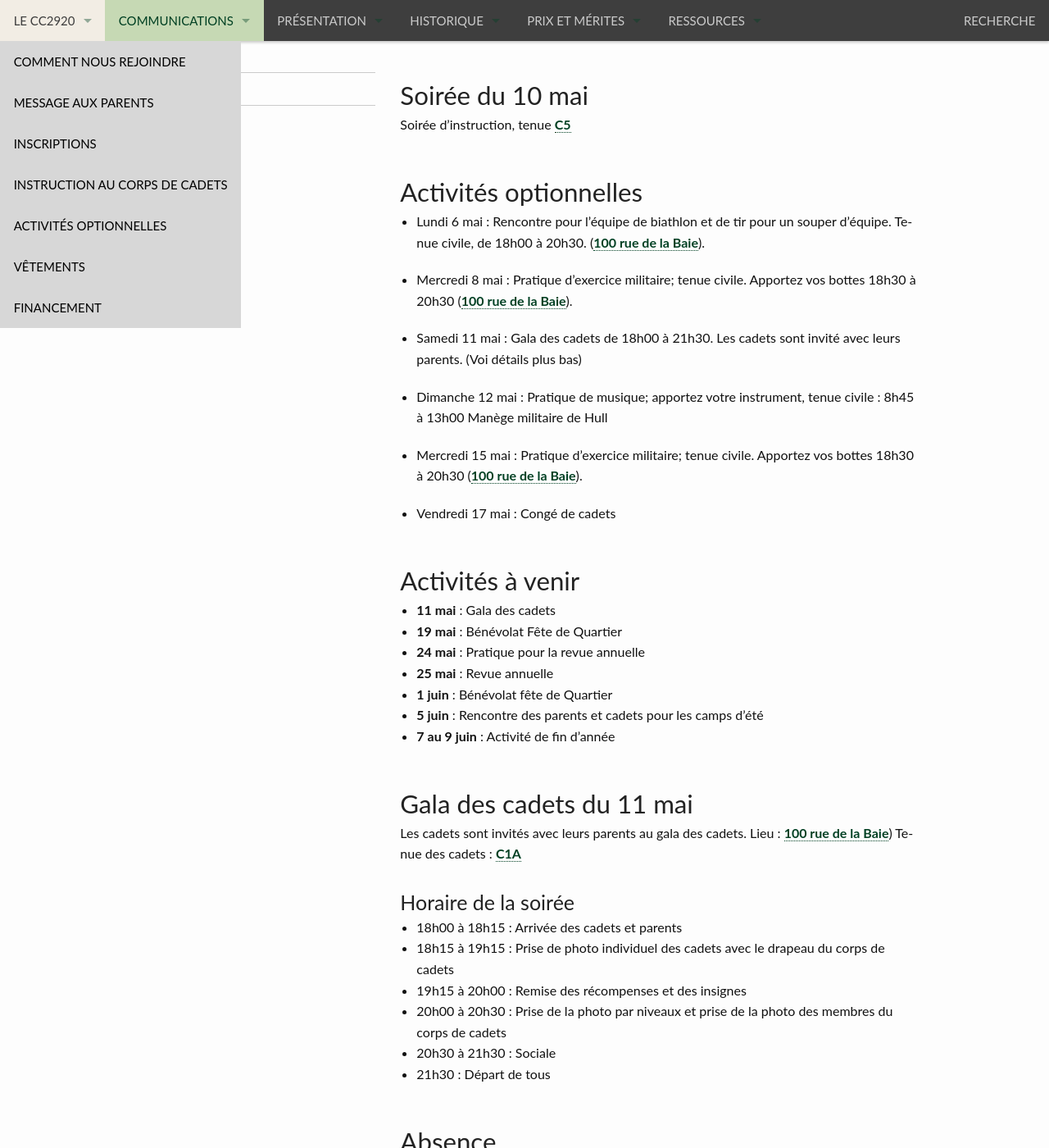
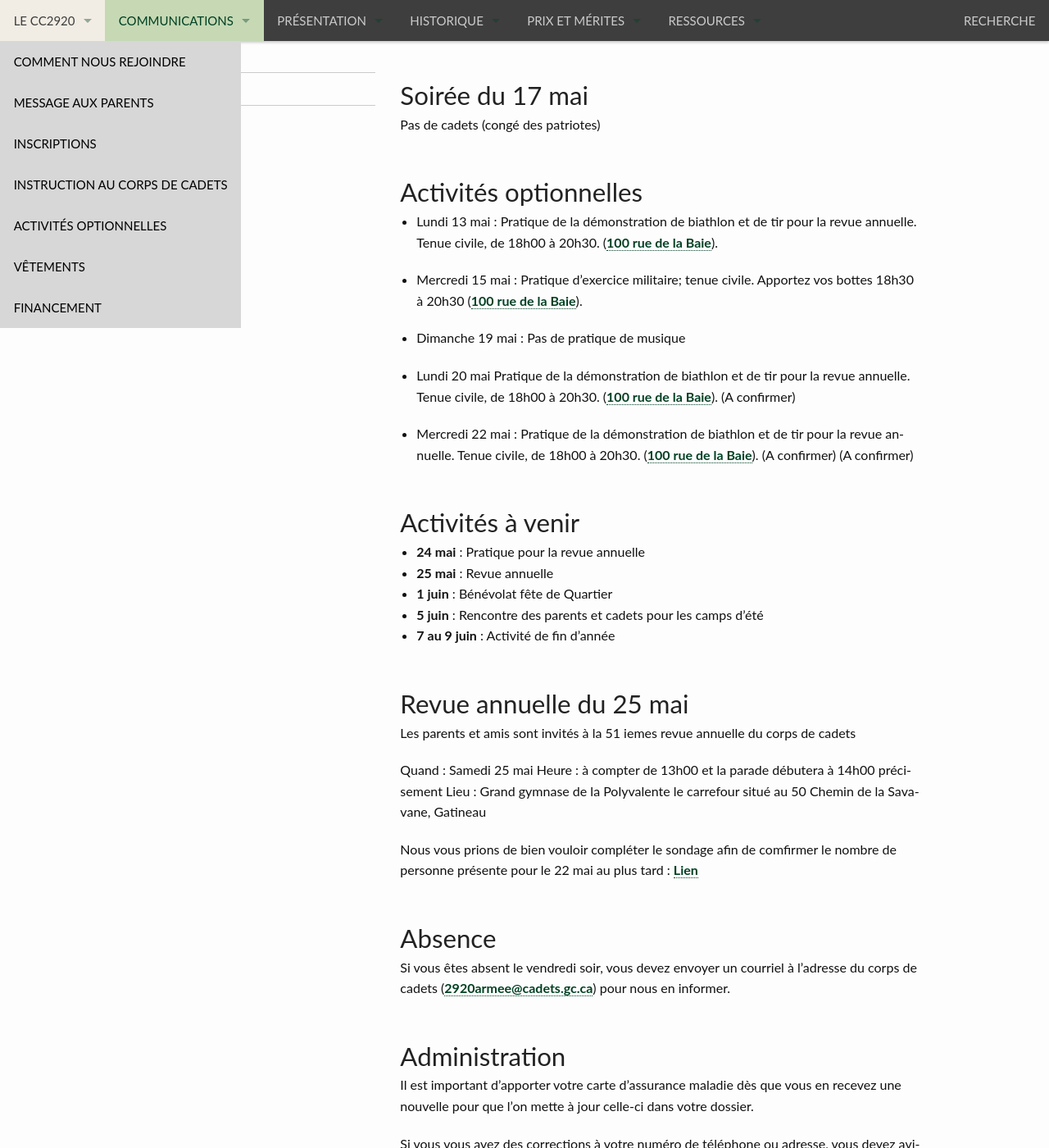
Before and after one commit to CC2920/web, a Jekyll site: the page built from _communications/messages.md, in a window 1280 px wide and 1400 px high, scrolled down 243 px. Shown: the whole window at 82% size. Built offline with Jekyll 4.4.1, drawn with Linux system fonts in a browser that asks for light colours.

Commit message:
Message semaine du 12 mai

```diff
--- a/_communications/messages.md
+++ b/_communications/messages.md
@@ -3,48 +3,40 @@ title:  "Messages de la semaine"
 layout: "messages"
 ---
 
-## Soirée du 10 mai
+## Soirée du 17 mai
 
-Soirée d'instruction, tenue [C5](https://www.cc2920.ca/docs/ressources/guide_uniforme.v3.pdf)
+Pas de cadets (congé des patriotes)
 
 ## Activités optionnelles
 
-- Lundi 6 mai : Rencontre pour l'équipe de biathlon et de tir pour un souper d'équipe. Tenue civile, de 18h00 à 20h30. ([100 rue de la Baie](/information/comment-nous-rejoindre/)).
-
-- Mercredi 8 mai : Pratique d'exercice militaire; tenue civile. Apportez vos bottes 18h30 à 20h30 ([100 rue de la Baie](/information/comment-nous-rejoindre/)).
-
-- Samedi 11 mai : Gala des cadets de 18h00 à 21h30. Les cadets sont invité avec leurs parents. (Voi détails plus bas)
-
-- Dimanche 12 mai : Pratique de musique; apportez votre instrument, tenue civile : 8h45 à 13h00  Manège militaire de Hull
+- Lundi 13 mai : Pratique de la démonstration de biathlon et de tir pour la revue annuelle. Tenue civile, de 18h00 à 20h30. ([100 rue de la Baie](/information/comment-nous-rejoindre/)).
 
 - Mercredi 15 mai : Pratique d'exercice militaire; tenue civile. Apportez vos bottes 18h30 à 20h30 ([100 rue de la Baie](/information/comment-nous-rejoindre/)).
 
-- Vendredi 17 mai : Congé de cadets
+- Dimanche 19 mai : Pas de pratique de musique
+
+- Lundi 20 mai  Pratique de la démonstration de biathlon et de tir pour la revue annuelle. Tenue civile, de 18h00 à 20h30. ([100 rue de la Baie](/information/comment-nous-rejoindre/)). (A confirmer)
+
+- Mercredi 22 mai : Pratique de la démonstration de biathlon et de tir pour la revue annuelle. Tenue civile, de 18h00 à 20h30. ([100 rue de la Baie](/information/comment-nous-rejoindre/)). (A confirmer) (A confirmer)
 
 
 ## Activités à venir
 
-- **11 mai** : Gala des cadets
-- **19 mai** : Bénévolat Fête de Quartier
 - **24 mai** : Pratique pour la revue annuelle
 - **25 mai** : Revue annuelle
 - **1 juin** : Bénévolat fête de Quartier
 - **5 juin** : Rencontre des parents et cadets pour les camps d'été
 - **7 au 9 juin** : Activité de fin d'année
 
-## Gala des cadets du 11 mai
+## Revue annuelle du 25 mai
 
-Les cadets sont invités avec leurs parents au gala des cadets.
-Lieu : [100 rue de la Baie](/information/comment-nous-rejoindre/))
-Tenue des cadets : [C1A](https://www.cc2920.ca/docs/ressources/guide_uniforme.v3.pdf)
+Les parents et amis sont invités à la 51 iemes revue annuelle du corps de cadets
 
-### Horaire de la soirée
-- 18h00 à 18h15 : Arrivée des cadets et parents
-- 18h15 à 19h15 : Prise de photo individuel des cadets avec le drapeau du corps de cadets
-- 19h15 à 20h00 : Remise des récompenses et des insignes
-- 20h00 à 20h30 : Prise de la photo par niveaux et prise de la photo des membres du corps de cadets
-- 20h30 à 21h30 : Sociale
-- 21h30         : Départ de tous
+Quand : Samedi 25 mai
+Heure : à compter de 13h00 et la parade débutera à 14h00 précisement
+Lieu : Grand gymnase de la Polyvalente le carrefour situé au 50 Chemin de la Savavane, Gatineau
+
+Nous vous prions de bien vouloir compléter le sondage afin de comfirmer le nombre de personne présente pour le 22 mai au plus tard : [Lien](https://docs.google.com/forms/d/14igGDitKIsTAan2hzMfOY9zBfLIGwuZabP0xbyrzras/edit)
 
 ## Absence
 
```
